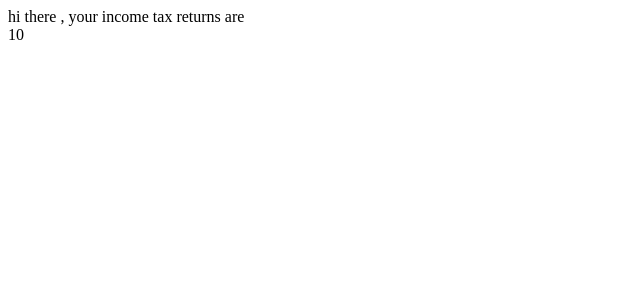
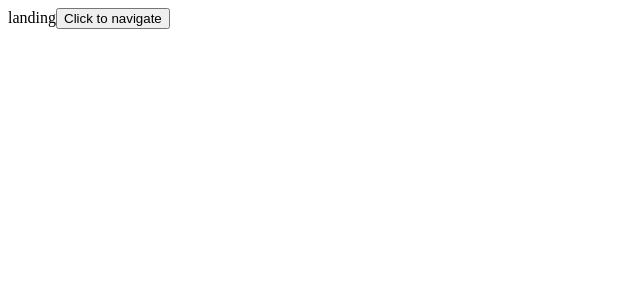
Before and after one commit to Abhinandan-Singh-Baghel/full_stack_todo, a React (Vite) app in the folder re-rendering/re-rendering/: page / in a window 1280 px wide. Shown: the top 300 px of the page, without its empty margins (0-640 px from the left). Built offline with nearby package versions, Linux system fonts and the light colour scheme.

Commit message:
Routing in react

```diff
--- a/re-rendering/re-rendering/package.json
+++ b/re-rendering/re-rendering/package.json
@@ -11,7 +11,8 @@
   },
   "dependencies": {
     "react": "^18.2.0",
-    "react-dom": "^18.2.0"
+    "react-dom": "^18.2.0",
+    "react-router-dom": "^6.21.2"
   },
   "devDependencies": {
     "@types/react": "^18.2.43",
--- a/re-rendering/re-rendering/src/App.jsx
+++ b/re-rendering/re-rendering/src/App.jsx
@@ -3,29 +3,30 @@ import {memo} from 'react'
 import reactLogo from './assets/react.svg'
 import viteLogo from '/vite.svg'
 import './App.css'
+import Dashboard from './Components/Dashboard'
+import Landing from './Components/Landing'
+import { BrowserRouter, Route, Routes } from 'react-router-dom'
+
+// single page application
+// client side bundle
+// client side routing
+
+function App(){
+
+  return (
+    <BrowserRouter>
+
+    <Routes>
+
+      <Route path = "/dashboard" element = {<Dashboard/>}/>
+      <Route path = "/" element = {<Landing/>}/>
+    </Routes>
 
 
-
-function App() {
-  const divRef = useRef();
-
-  useEffect(() => {
-    setTimeout(()=>{
-      divRef.current.innerHTML = "10"
-
-    },5000);
-  },[])
-
-  const incomeTax = 20000;
-
-
-  return (
-    <div>
-      hi there , your income tax returns are <div ref = {divRef}>{incomeTax}</div>
-
-    </div>
+    </BrowserRouter>
   )
 }
 
 
+
 export default App
--- /dev/null
+++ b/re-rendering/re-rendering/src/Components/Dashboard.jsx
@@ -0,0 +1,16 @@
+import { useNavigate } from "react-router-dom"
+
+export default function Dashboard(){
+    const navigate = useNavigate();
+
+    function handleClick(){
+        navigate('/')
+
+    };
+
+    return <div>
+        Dashboard
+        <button onClick={handleClick}>Click to navigate</button>
+
+    </div>
+}
--- /dev/null
+++ b/re-rendering/re-rendering/src/Components/Landing.jsx
@@ -0,0 +1,16 @@
+import { useNavigate } from "react-router-dom"
+
+export default function Landing(){
+    const navigate = useNavigate();
+
+    function handleClick(){
+        navigate('/')
+
+    };
+
+    return <div>
+        landing
+        <button onClick={handleClick}>Click to navigate</button>
+
+    </div>
+}
```
Also changed, not shown: 1 other file (tests, documents, lock files or other folders).
